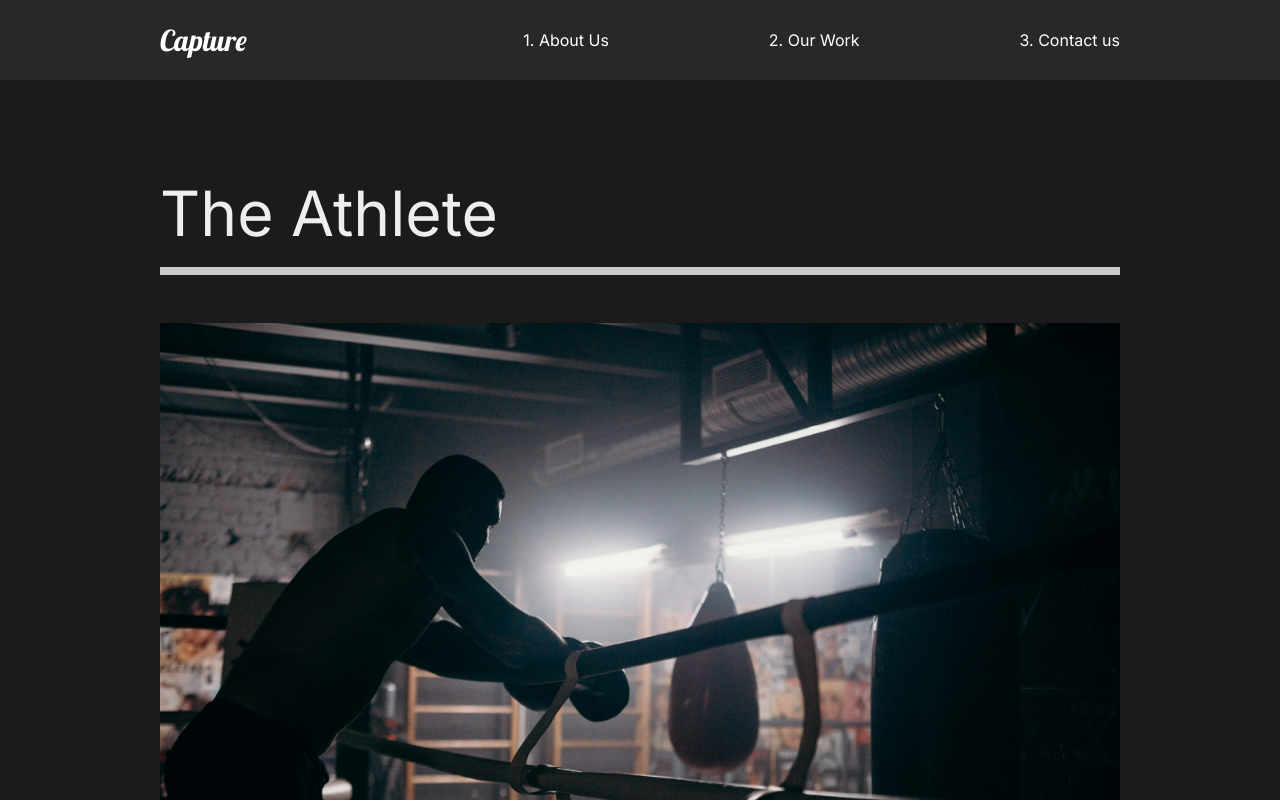
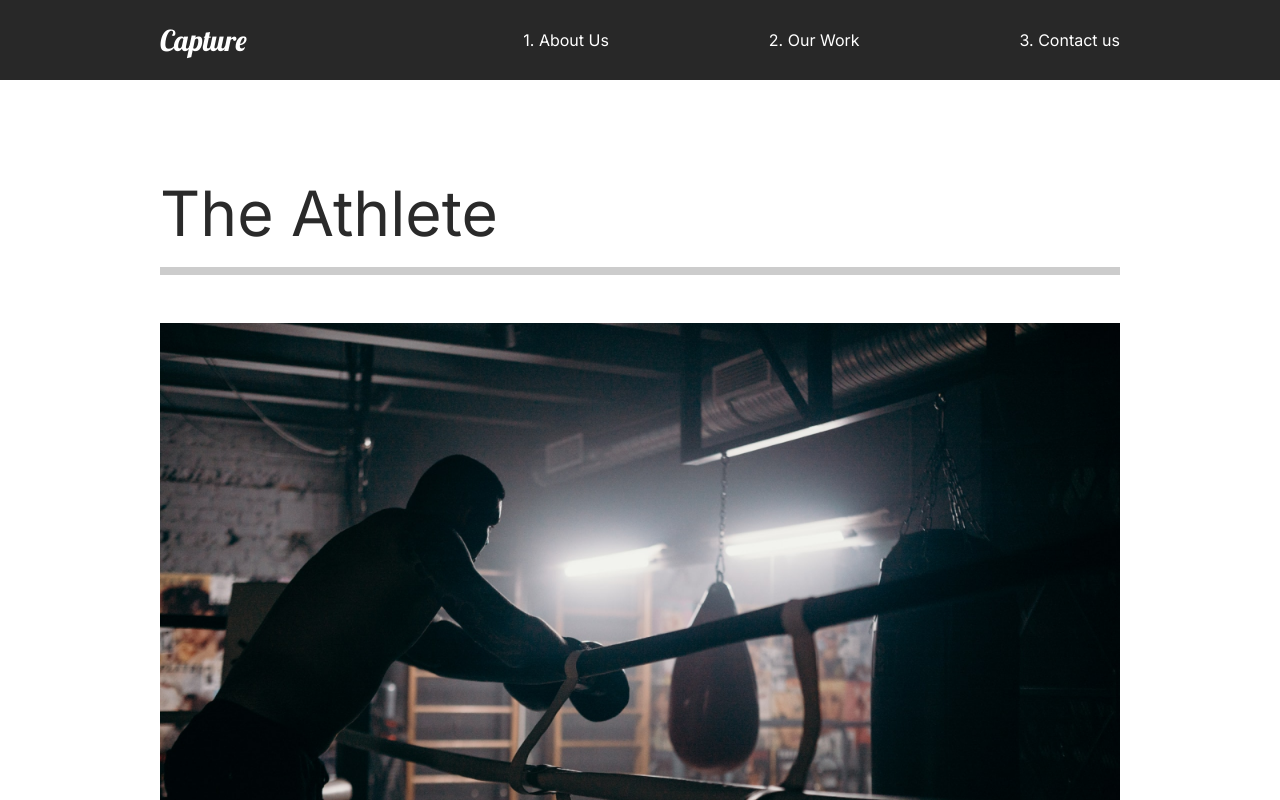
Before and after one commit to MoeElItani/Capture-Portfolio, a React (Create React App) app: page /work in a window 1280 px wide. Shown: the top 800 px of the page. Built offline with nearby package versions, Linux system fonts and the light colour scheme.

Commit message:
Framer Motion: Page Transitions & About Animations

```diff
--- /dev/null
+++ b/src/Animation.js
@@ -0,0 +1,47 @@
+export const pageAnimation = {
+   hidden: {
+      opacity: 0,
+      y: 300,
+   },
+   show: {
+      opacity: 1,
+      y: 0,
+      transition: {
+         duration: 1,
+         when: 'beforeChildren',
+         staggerChildren: 0.3,
+      },
+   },
+   exit: {
+      opacity: 0,
+      y: 300,
+      transition: {
+         duration: 0.5,
+      },
+   },
+}
+
+export const titleAnim = {
+   hidden: { y: 200 },
+   show: {
+      y: 0,
+      transition: { duration: 0.75, ease: 'easeOut' },
+   },
+}
+
+export const fade = {
+   hidden: { opacity: 0 },
+   show: {
+      opacity: 1,
+      transition: { ease: 'easeOut', duration: 0.75 },
+   },
+}
+
+export const photoAnim = {
+   hidden: { scale: 1.5, opacity: 0 },
+   show: {
+      scale: 1,
+      opacity: 1,
+      transition: { ease: 'easeOut', duration: 1 },
+   },
+}
--- a/src/App.js
+++ b/src/App.js
@@ -7,19 +7,27 @@
 import ContactUs from './pages/ContactUs'
 import MovieDetail from './pages/MovieDetail'
 // Router
-import { Routes, Route } from 'react-router-dom'
+import { Routes, Route, useLocation } from 'react-router-dom'
+// Animation
+import { AnimatePresence } from 'framer-motion'
 
 function App() {
+   const location = useLocation()
    return (
       <div className='App'>
          <GlobalStyle />
          <Nav />
-         <Routes>
-            <Route path='/' element={<AboutUs />} />
-            <Route path='/work' element={<OurWork />} />
-            <Route path='/work/:id' element={<MovieDetail/>} />
-            <Route path='/contact' element={<ContactUs />} />
-         </Routes>
+         <AnimatePresence exitBeforeEnter>
+            <Routes location={location} key={location.pathname}>
+               <Route path='/' element={<AboutUs />} />
+               <Route path='/work' element={<OurWork />} />
+               <Route
+                  path='/work/:id'
+                  element={<MovieDetail />}
+               />
+               <Route path='/contact' element={<ContactUs />} />
+            </Routes>
+         </AnimatePresence>
       </div>
    )
 }
--- a/src/pages/AboutUs.jsx
+++ b/src/pages/AboutUs.jsx
@@ -2,14 +2,22 @@
 import AboutSection from '../components/AboutSection'
 import ServicesSection from '../components/ServicesSection'
 import FaqSection from '../components/FaqSection'
+// Framer Motion
+import { motion } from 'framer-motion'
+import { pageAnimation } from '../Animation'
 
 const AboutUs = () => {
    return (
-      <>
+      <motion.div
+         variants={pageAnimation}
+         initial='hidden'
+         animate='show'
+         exit='exit'
+      >
          <AboutSection />
          <ServicesSection />
          <FaqSection />
-      </>
+      </motion.div>
    )
 }
 
--- a/src/pages/ContactUs.jsx
+++ b/src/pages/ContactUs.jsx
@@ -1,10 +1,19 @@
 import React from 'react'
+// Framer Motion
+import { motion } from 'framer-motion'
+import { pageAnimation } from '../Animation'
 
 const ContactUs = () => {
    return (
-      <div>
+      <motion.div
+         variants={pageAnimation}
+         initial='hidden'
+         animate='show'
+         exit='exit'
+         style={{background:'#fff'}}
+      >
          <h1>Contact Us</h1>
-      </div>
+      </motion.div>
    )
 }
 
--- a/src/pages/MovieDetail.jsx
+++ b/src/pages/MovieDetail.jsx
@@ -2,6 +2,9 @@
 import styled from 'styled-components'
 import { useLocation } from 'react-router-dom'
 import { MovieState } from '../movieState'
+// Framer Motion
+import { motion } from 'framer-motion'
+import { pageAnimation } from '../Animation'
 
 const MovieDetail = () => {
    const location = useLocation()
@@ -18,11 +21,14 @@
       setMovie(currentMovie[0])
    }, [movies, url])
 
-   // Video #11 Stopped @20:35
-
    console.log(movie)
    return (
-      <>
+      <motion.div
+         variants={pageAnimation}
+         initial='hidden'
+         animate='show'
+         exit={pageAnimation.exit}
+      >
          {movie && (
             <Details>
                <HeadLine>
@@ -46,7 +52,7 @@
                </ImageDisplay>
             </Details>
          )}
-      </>
+      </motion.div>
    )
 }
 
@@ -93,7 +99,7 @@
 `
 const ImageDisplay = styled.div`
    min-height: 50vh;
-   img{
+   img {
       width: 100%;
       height: 100vh;
       object-fit: cover;
--- a/src/pages/OurWork.jsx
+++ b/src/pages/OurWork.jsx
@@ -5,10 +5,19 @@
 import athlete from '../img/athlete-small.png'
 import theracer from '../img/theracer-small.png'
 import goodtimes from '../img/goodtimes-small.png'
+// Framer Motion
+import { motion } from 'framer-motion'
+import { pageAnimation } from '../Animation'
 
 const OurWork = () => {
    return (
-      <Work>
+      <Work
+         style={{ background: '#fff' }}
+         variants={pageAnimation}
+         initial='hidden'
+         animate='show'
+         exit='exit'
+      >
          <Movie>
             <h2>The Athlete</h2>
             <div className='line' />
@@ -34,7 +43,7 @@
    )
 }
 
-const Work = styled.div`
+const Work = styled(motion.div)`
    min-height: 100vh;
    overflow: hidden;
    padding: 5rem 10rem;
@@ -44,7 +53,7 @@
 `
 const Movie = styled.div`
    padding-bottom: 10rem;
-   color: #eee;
+   color: #2a2a2a;
    .line {
       height: 0.5rem;
       background: #ccc;
```
Also changed, not shown: src/components/AboutSection.jsx (+23 -10 lines), src/components/styles.js (line endings or trailing spaces).
